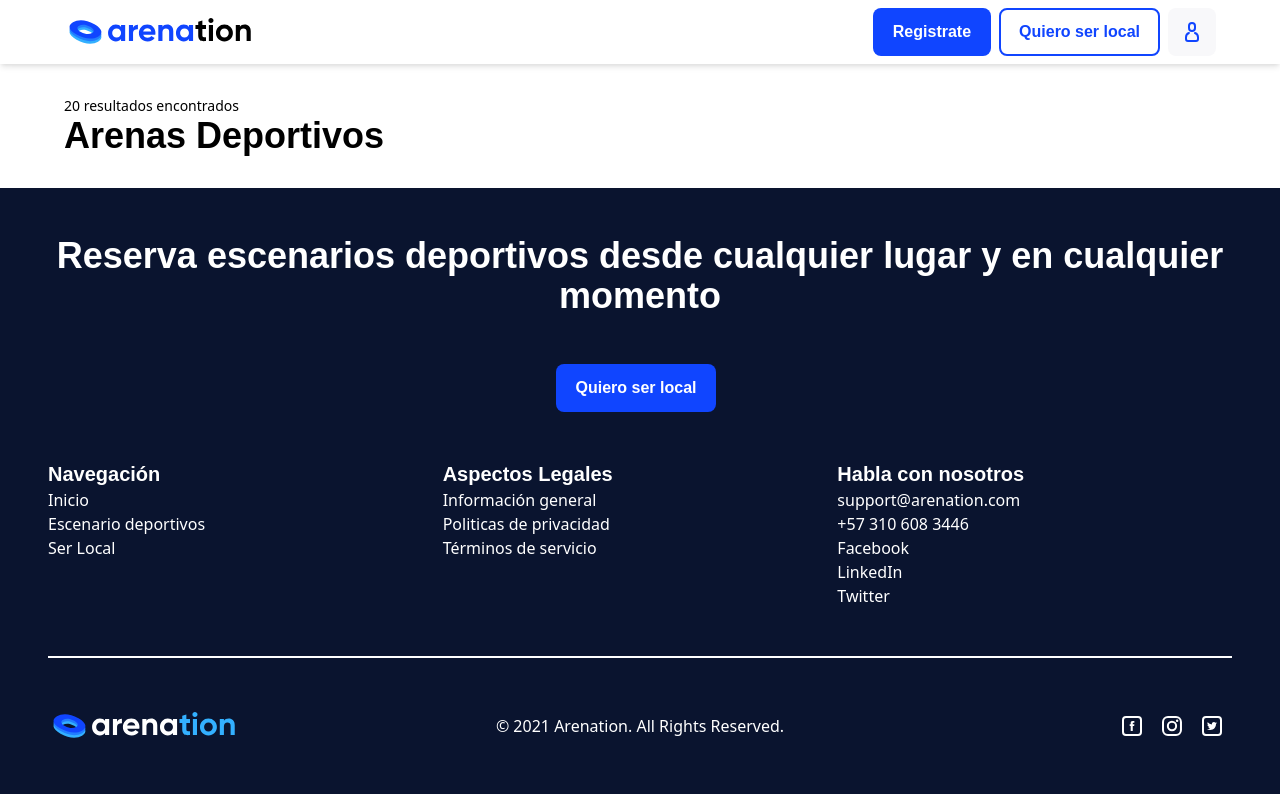
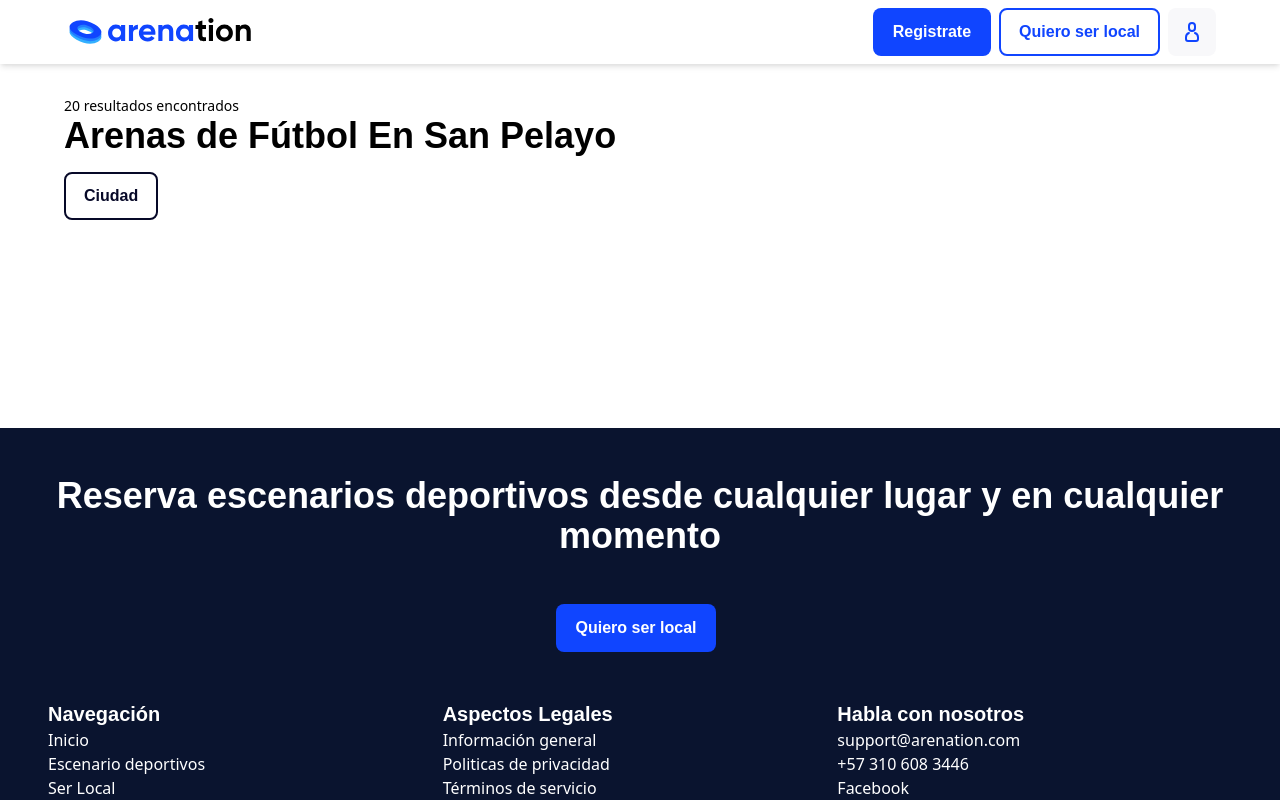
Before and after one commit to ProyectW/arenation, a React (Create React App) app: page /arenas in a window 1280 px wide. Shown: the top 800 px of the page. Built offline with nearby package versions, Linux system fonts and the light colour scheme.

Commit message:
Agregado el componente Autocomplete

```diff
--- a/src/components/Controls/Buttons.js
+++ b/src/components/Controls/Buttons.js
@@ -16,7 +16,7 @@ export default function Button(props) {
         return (
             <Link to={props.link}>
                 <button
-                    className={`text-primary-500 font-semibold outline-${props.color} px-5 py-3 rounded-lg ${props.className}`}
+                    className={`text-${props.textColor} font-semibold outline-${props.color} px-5 py-3 rounded-lg ${props.className}`}
                     onClick={props.handleClick}
                 >
                     {props.text}
--- a/src/components/Controls/DropDown.js
+++ b/src/components/Controls/DropDown.js
@@ -1,6 +1,8 @@
-import { Listbox, Transition } from "@headlessui/react";
+import { Listbox, Transition, Popover } from "@headlessui/react";
 import { ReactComponent as UpDownIcon } from "../../assets/img/iconUpDown.svg";
-import { Fragment } from "react";
+import { Fragment, useState } from "react";
+import { AutocompleteInput } from "./Input";
+import { ReactComponent as CheckIcon } from "../../assets/img/iconCheck.svg";
 /*DatePicker Imports*/
 import "react-modern-calendar-datepicker/lib/DatePicker.css";
 import "./css/DropDown.css";
@@ -59,6 +61,67 @@ function ListBox(props) {
             ))}
         </select> */}
         </div>
+    );
+}
+
+function ButtonAutocompleteDropDown(props) {
+    const [inputValue, setInputValue] = useState("");
+    const handleButtonClick = () => {
+        props.setValue(inputValue);
+    };
+    return (
+        <>
+            <Popover as="div">
+                <Popover.Button
+                    className={`text-${
+                        props.value ? "primary-500" : "secondary-dark"
+                    } font-semibold outline-${
+                        props.value ? "blue" : "dark"
+                    } px-5 py-3 rounded-lg ${props.className}`}
+                >
+                    {props.value ? props.value : props.textInitialValue}
+                </Popover.Button>
+                <Transition
+                    as={Fragment}
+                    enter="transition ease-out duration-100"
+                    enterFrom="transform opacity-0 scale-95"
+                    enterTo="transform opacity-100 scale-100"
+                    leave="transition ease-in duration-75"
+                    leaveFrom="transform opacity-100 scale-100"
+                    leaveTo="transform opacity-0 scale-95"
+                >
+                    <Popover.Panel className="absolute flex flex-col bg-white mt-6 max-h-48 leading-6 rounded-lg p-4 shadow-md overflow-auto focus:outline-none z-10">
+                        <div className="flex">
+                            <AutocompleteInput
+                                icon={props.listIcon}
+                                type="text"
+                                label={props.inputLabel}
+                                placeholder={props.inputPlaceholder}
+                                color="secondary-light"
+                                handleInputChange={(value) =>
+                                    setInputValue(value)
+                                }
+                                className="w-full"
+                                suggestions={[
+                                    "Montería",
+                                    "Sahagún",
+                                    "San Pelayo",
+                                    "San Carlos",
+                                    "Cereté",
+                                    "Montelibano",
+                                ]}
+                            />
+                            <button
+                                className="bg-primary-500 p-4 ml-4 h-16 rounded-lg"
+                                onClick={handleButtonClick}
+                            >
+                                <CheckIcon className="text-white fill-current" />
+                            </button>
+                        </div>
+                    </Popover.Panel>
+                </Transition>
+            </Popover>
+        </>
     );
 }
 
@@ -177,7 +240,7 @@ function SimpleDatePicker(props) {
 
     return (
         <div
-            className={`flex flex-col p-2 ${props.className} text-secondary-dark rounded-lg w-full`}
+            className={`flex flex-col p-2 ${props.className} text-secondary-dark rounded-shadow-xl w-full`}
         >
             <label className="font-semibold text-secondary-dark text-sm">
                 {props.label}
@@ -199,4 +262,4 @@ function SimpleDatePicker(props) {
     );
 }
 
-export { SimpleDatePicker, ListBox };
+export { SimpleDatePicker, ListBox, ButtonAutocompleteDropDown };
--- a/src/components/Controls/Input.js
+++ b/src/components/Controls/Input.js
@@ -1,6 +1,6 @@
 import React, { useState } from "react";
 
-export default function Input(props) {
+function Input(props) {
     const [isHidden, setHidden] = useState(true);
 
     const handlePassClick = () => {
@@ -69,3 +69,75 @@ export default function Input(props) {
         );
     }
 }
+
+function AutocompleteInput(props) {
+    const [filteredSuggestions, setFilteredSuggestions] = useState([]);
+    const [showSuggestions, setShowSuggestions] = useState(false);
+    const [inputValue, setInputValue] = useState("");
+
+    const onChange = (e) => {
+        const input = e.target.value;
+
+        // Filtramos las recomendaciones que contienen la entrada
+        const linked = props.suggestions.filter(
+            (suggestion) =>
+                suggestion.toLowerCase().indexOf(input.toLowerCase()) > -1
+        );
+
+        setInputValue(e.target.value);
+        setFilteredSuggestions(linked);
+        setShowSuggestions(true);
+        props.handleInputChange(inputValue);
+    };
+
+    const onClick = (e) => {
+        setFilteredSuggestions([]);
+        setInputValue(e.target.innerText);
+        setShowSuggestions(false);
+        props.handleInputChange(e.target.innerText);
+    };
+
+    const SuggestionsList = () => {
+        return filteredSuggestions.length ? (
+            <ul className="flex flex-col justify-center pt-2">
+                {filteredSuggestions.map((suggestion) => {
+                    return (
+                        <li
+                            className="cursor-pointer flex items-center pt-1"
+                            key={suggestion}
+                            onClick={onClick}
+                        >
+                            {props.icon}
+                            {suggestion}
+                        </li>
+                    );
+                })}
+            </ul>
+        ) : (
+            ""
+        );
+    };
+
+    return (
+        <div className="flex flex-col">
+            <div
+                className={`flex flex-col p-2 bg-${props.color} text-secondary-dark rounded-lg`}
+            >
+                <label className="font-semibold text-secondary-dark text-sm">
+                    {props.label}
+                </label>
+                <input
+                    type="text"
+                    placeholder={props.placeholder}
+                    className={`py-1 bg-${props.color}  placeholder-secondary-gray focus:outline-none text-base text-secondary-dark`}
+                    //onChange={props.onChange}
+                    onChange={onChange}
+                    value={inputValue ? inputValue : ""}
+                />
+            </div>
+            {showSuggestions && inputValue && <SuggestionsList />}
+        </div>
+    );
+}
+
+export { Input, AutocompleteInput };
--- a/src/components/Controls/SearchResultsHeader.js
+++ b/src/components/Controls/SearchResultsHeader.js
@@ -1,14 +1,31 @@
+import { ButtonAutocompleteDropDown } from "./DropDown";
+import React, { useState } from "react";
+import { ReactComponent as MarkerIcon } from "../../assets/img/iconMap.svg";
 export default function SearchResultsHeader(props) {
+    // Filters States
+    const [isFilledCity, setIsFilledCity] = useState("");
+
     return (
         <>
             <div className="px-8 py-8 sm:px-16 flex flex-col w-full">
                 <span className="text-sm font-medium">{`${props.filter.resultCount} resultados encontrados`}</span>
                 <h1>
-                    Arenas{" "}
-                    {props.filter.sportFiler
-                        ? "de " + props.filter.sportFilter
-                        : "Deportivos"}
+                    {`Arenas ${
+                        props.filter.sport ? "de " + props.filter.sport : ""
+                    } ${props.filter.city ? "En " + props.filter.city : ""}`}
                 </h1>
+                <div className="flex pt-4">
+                    <ButtonAutocompleteDropDown
+                        listIcon={
+                            <MarkerIcon className="text-secondary-dark fill-current" />
+                        }
+                        value={isFilledCity}
+                        setValue={setIsFilledCity}
+                        textInitialValue="Ciudad"
+                        inputLabel="Ciudad"
+                        inputPlaceholder="¿En dónde quieres jugar?"
+                    />
+                </div>
             </div>
         </>
     );
--- a/src/components/Hero.js
+++ b/src/components/Hero.js
@@ -1,4 +1,4 @@
-import Input from "./Controls/Input";
+import { Input } from "./Controls/Input";
 import { useState } from "react";
 import { Link } from "react-router-dom";
 import { ReactComponent as SearchIcon } from "../assets/img/iconSearch.svg";
--- a/src/components/NavBars/UnLoggedNavBar.js
+++ b/src/components/NavBars/UnLoggedNavBar.js
@@ -53,6 +53,7 @@ export default function UnLoggedNavBar() {
                         text="Quiero ser local"
                         className="mr-2"
                         color="blue"
+                        textColor="primary-500"
                         link="/"
                     />
                     <Menu as="div" className="flex justify-center items-center">
--- a/src/pages/Arenas.js
+++ b/src/pages/Arenas.js
@@ -5,11 +5,12 @@ export default class Arenas extends React.Component {
     render() {
         const filterOptions = {
             sport: "Fútbol",
-            city: "Montería",
+            city: "San Pelayo",
             resultCount: 20,
         };
+
         return (
-            <div className="pt-16">
+            <div className="pt-16 pb-44">
                 <SearchResultsHeader filter={filterOptions} />
             </div>
         );
--- a/tailwind.config.js
+++ b/tailwind.config.js
@@ -23,6 +23,10 @@ module.exports = {
             outline: {
                 blue: ["2px solid #1045FF", "-2px"],
                 white: ["2px solid #FFFFFF", "-2px"],
+                dark: ["2px solid #070928", "-2px"],
+            },
+            boxShadow: {
+                DropDown: "box-shadow: 0px 6px 20px rgba(0, 0, 0, 0.2)",
             },
         },
     },
```
Also changed, not shown: src/assets/img/iconCheck.svg (added).
